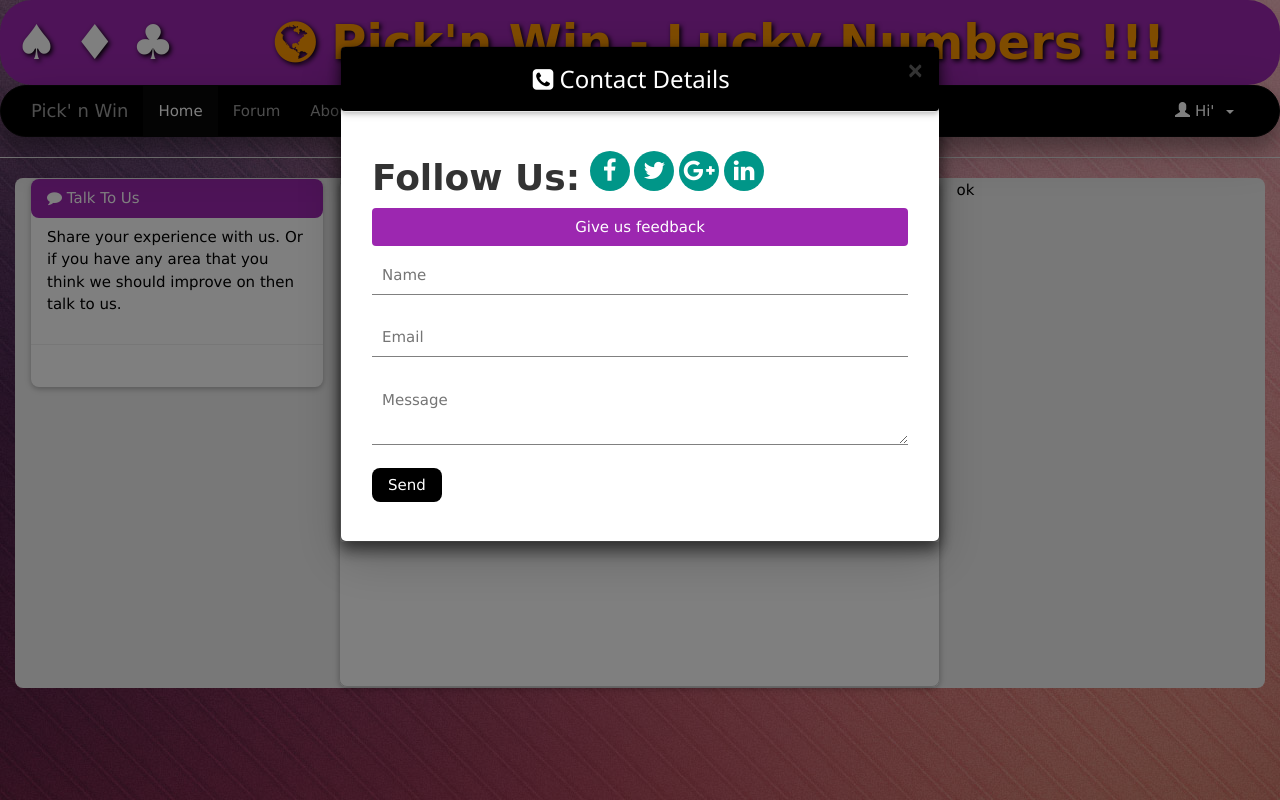
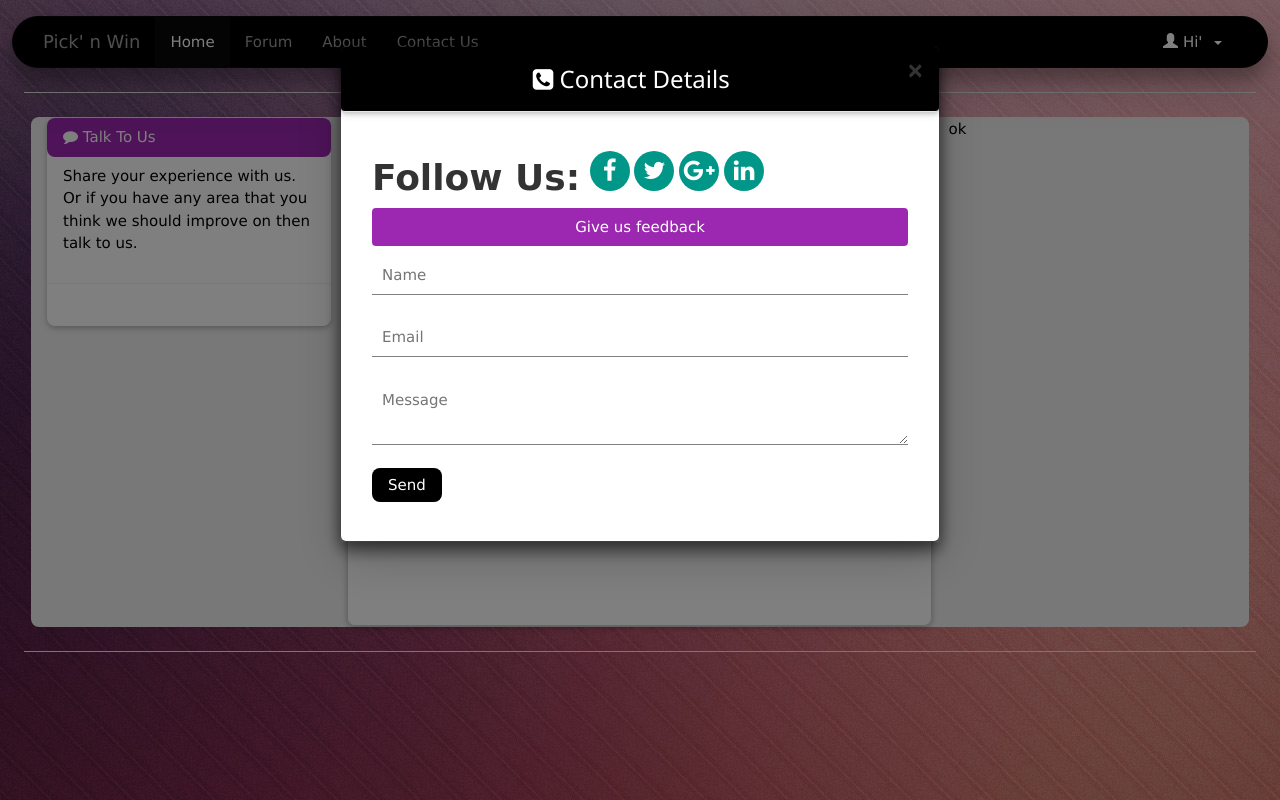
Before and after one commit to LuthandoE/Pick03, a PHP site: page /Forum.php in a window 1280 px wide, after a click on "Contact Us". Run offline with PHP 8.4, Linux system fonts and the light colour scheme; the visitor is signed in with stand-in values (Sample User, id 1); data that the repository does not hold is empty.

Commit message:
Commiting my work after losing my db

```diff
--- a/ContactUs.php
+++ b/ContactUs.php
@@ -50,7 +50,7 @@
                             <br />
 
                             <button type="submit" name="btn_send" id="Send" class="w3-btn w3-round-large">Send</button>
-                            <div class="w3-text-green"><?php echo $message; ?></div>
+                            <div class="w3-text-green" id="div1"><?php //echo $message; ?> </div>
                         </form>
                     </div>
                 </div>
--- a/Forum.php
+++ b/Forum.php
@@ -95,18 +95,21 @@
 <body class="" style="background-image: url(background-imager/Elegant_Background-6.jpg);">
   <?php include_once ("NavBarC.htm") ?>
   <?php include_once ("ContactUs.php") ?>
-  <hr />
-  <div class="container-fluid">
+ <div class="w3-margin-24" ><hr /></div>
+  <div class="container-fluid w3-margin">
     <div class="w3-row-padding w3-light-grey w3-round-large">
+
        <div class="w3-quarter w3-hide-small">
          <div class="w3-card-2 w3-round-large w3-white">
             <header class="w3-padding w3-purple w3-round-large">
              <span class="fa fa-comment"></span> Talk To Us</header>
              <p class="w3-padding">Share your experience with us. Or if you have
               any area that you think we should improve on then
-              talk to us.</p> <hr /> <br />
+              talk to us.</p>
+               <hr /> <br />
          </div>
        </div>
+
        <div class="w3-half">
           <div class="w3-card-2 w3-round-large w3-white">
              <div class="w3-card w3-round-large">
@@ -127,9 +130,10 @@
              </div>
           </div>
        </div>
+
        <div class="w3-quarter">ok</div>
     </div>
   </div>
-
+  <div class="w3-margin-24 w3-hide-small" ><hr /></div>
 </body>
 </html>
--- a/NavBar.php
+++ b/NavBar.php
@@ -1,4 +1,4 @@
-<div class="container-fluid w3-purple w3-round-xxlarge w3-hide-small" style="height:85px;">
+<div class="container-fluid w3-purple w3-round-xxlarge w3-hide-small" style="height:85px; margin-top: 2px;">
         <div class="w3-image w3-center w3-margin-top">
         <h1 class="header-text w3-xxxlarge w3-text-orange w3-animate-fading">
          <span class="w3-text-white w3-left co cb" > &spades; &diams; &clubs; </span> <span class="fa fa-globe cb"> </span>
@@ -18,7 +18,7 @@
                 </div>
                 <div class="collapse navbar-collapse" id="myNavbar">
                     <ul class="nav navbar-nav">
-                        <li class="active"><a href="Index.php?id=<?php echo mt_rand() ?>">Home</a></li>
+                        <li class="active"><a href="index.php?id=<?php echo mt_rand() ?>">Home</a></li>
                         <li class="">
                             <a  href="Forum.php?id=<?php echo mt_rand(); ?>"> Forum </a>
 
--- a/NavBarC.htm
+++ b/NavBarC.htm
@@ -1,12 +1,11 @@
 
-   <div class="container-fluid w3-purple w3-hide-small w3-round-xxlarge" style="height:85px;">
+  <!-- <div class="container-fluid w3-purple w3-hide-small w3-round-xxlarge" style="height:85px;">
         <div class="w3-image w3-center w3-margin-top">
         <h1 class="header-text w3-xxxlarge w3-text-orange w3-animate-fading">
          <span class="w3-text-white w3-left co cb" > &spades; &diams; &clubs; </span> <span class="fa fa-globe cb"> </span>
              <span class="cb"><strong>Pick'n Win -  Lucky Numbers !!!</strong></span></h1></div>
-    </div>
-
-    <nav class="navbar navbar-inverse w3-black w3-card-12 w3-round-xxlarge" >
+    </div> -->
+ <div class="w3-margin-12"> <nav class="navbar navbar-inverse  w3-black w3-card-12 w3-round-xxlarge w3-margin-top" >
         <div class="container-fluid">
             <div class="container-fluid">
                 <div class="navbar-header">
@@ -19,7 +18,7 @@
                 </div>
                 <div class="collapse navbar-collapse" id="myNavbar">
                     <ul class="nav navbar-nav">
-                        <li class="active"><a href="Index.php?id=<?php echo mt_rand() ?>">Home</a></li>
+                        <li class="active"><a href="index.php?id=<?php echo mt_rand() ?>">Home</a></li>
                         <li class="">
                             <a  href="Forum.php?id=<?php echo mt_rand(); ?>"> Forum </a>
 
@@ -39,5 +38,6 @@
                   </ul>
                 </div>
             </div>
-            </div>
+        </div>
     </nav>
+ </div>
```
Also changed, not shown: ModalWin.htm (added, +16 -0 lines), index.php (+23 -31 lines), js/game.js (+21 -15 lines).
